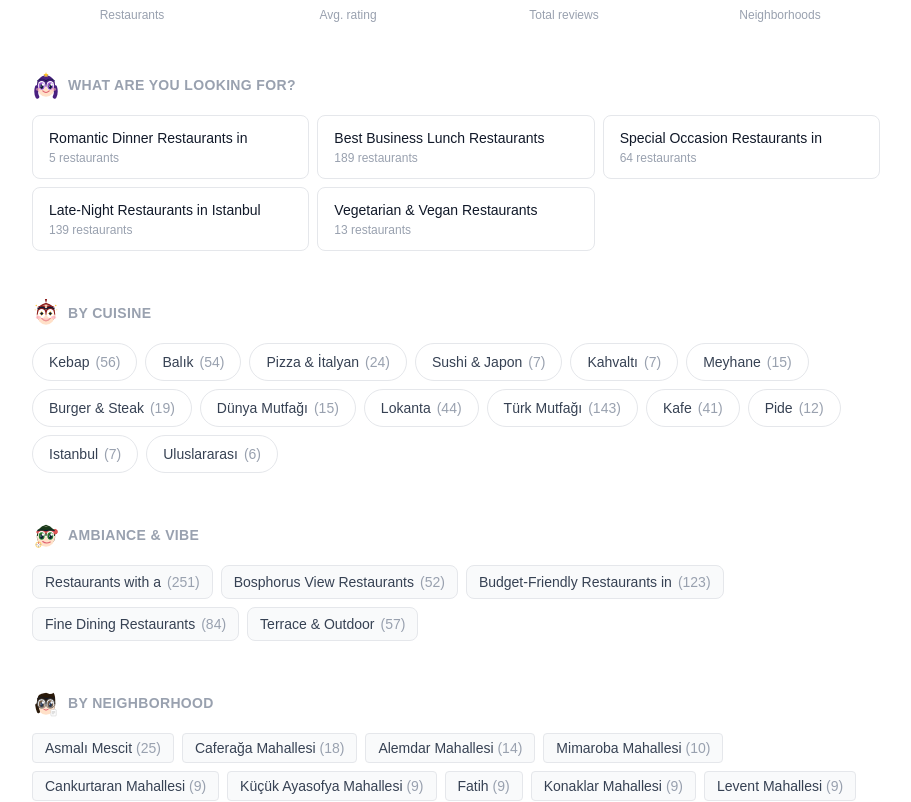
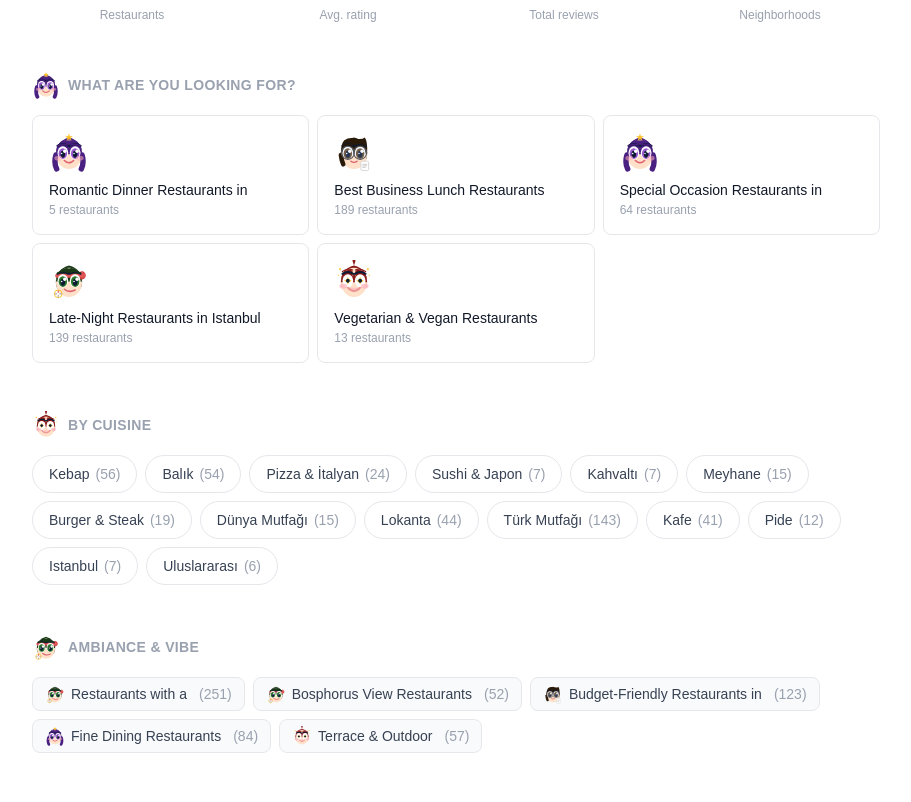
Before and after one commit to dedelus-collab/restorans, a Next.js app: page /istanbul in a window 1280 px wide. Shown: the part 325-1127 px from the top of the page, without its empty margins (184-1095 px from the left). Built offline with nearby package versions, Linux system fonts and the light colour scheme.

Commit message:
Add AniHead characters to scenario cards and vibe pills on city page

```diff
--- a/app/[city]/page.tsx
+++ b/app/[city]/page.tsx
@@ -161,14 +161,24 @@ export default async function CityPage({ params }: Props) {
               What Are You Looking For?
             </h2>
             <div className="grid grid-cols-2 sm:grid-cols-3 gap-2">
-              {scenarioCollections.map(c => {
+              {scenarioCollections.map((c, i) => {
                 const count = restaurants.filter(c.filter).length;
+                const slugVariant: Record<string, "chef"|"reviewer"|"foodie"|"explorer"|"star"> = {
+                  "romantik-aksam-yemegi-istanbul": "star",
+                  "is-yemegi-istanbul": "reviewer",
+                  "ozel-gun-istanbul": "star",
+                  "gec-acik-istanbul": "explorer",
+                  "aile-dostu-istanbul": "foodie",
+                  "vejetaryen-vegan-istanbul": "foodie",
+                };
+                const variant = slugVariant[c.slug] ?? (["chef","reviewer","foodie","explorer","star"] as const)[i % 5];
                 return (
                   <Link
                     key={c.slug}
                     href={`/${city}/liste/${c.slug}`}
-                    className="border border-gray-200 rounded-lg px-4 py-3 hover:border-gray-400 hover:shadow-sm transition-all"
+                    className="border border-gray-200 rounded-lg px-4 py-4 hover:border-gray-400 hover:shadow-sm transition-all group"
                   >
+                    <AniHead variant={variant} className="w-10 h-10 mb-2 group-hover:scale-110 transition-transform" />
                     <div className="font-medium text-sm text-gray-900">{c.title.replace(`${cityName}&apos;da `, "").replace(`${cityName}'da `, "").split(" ").slice(0, 4).join(" ")}</div>
                     <div className="text-xs text-gray-400 mt-0.5">{count} restaurants</div>
                   </Link>
@@ -211,14 +221,23 @@ export default async function CityPage({ params }: Props) {
               Ambiance & Vibe
             </h2>
             <div className="flex flex-wrap gap-2">
-              {vibeCollections.map(c => {
+              {vibeCollections.map((c, i) => {
                 const count = restaurants.filter(c.filter).length;
+                const vibeVariant: Record<string, "chef"|"reviewer"|"foodie"|"explorer"|"star"> = {
+                  "manzarali-istanbul": "explorer",
+                  "bogaz-manzarali-istanbul": "explorer",
+                  "uygun-fiyatli-istanbul": "reviewer",
+                  "fine-dining-istanbul": "star",
+                  "teras-istanbul": "foodie",
+                };
+                const variant = vibeVariant[c.slug] ?? (["explorer","star","foodie","reviewer","chef"] as const)[i % 5];
                 return (
                   <Link
                     key={c.slug}
                     href={`/${city}/liste/${c.slug}`}
-                    className="text-sm bg-gray-50 hover:bg-gray-100 border border-gray-200 text-gray-700 px-3 py-1.5 rounded-lg transition-colors"
+                    className="text-sm bg-gray-50 hover:bg-gray-100 border border-gray-200 text-gray-700 px-3 py-1.5 rounded-lg transition-colors flex items-center gap-1.5"
                   >
+                    <AniHead variant={variant} className="w-5 h-5 shrink-0" />
                     {c.title.replace(`${cityName}&apos;da `, "").replace(`${cityName}'da `, "").split(" ").slice(0, 3).join(" ")}
                     <span className="text-gray-400 ml-1.5">({count})</span>
                   </Link>
```
